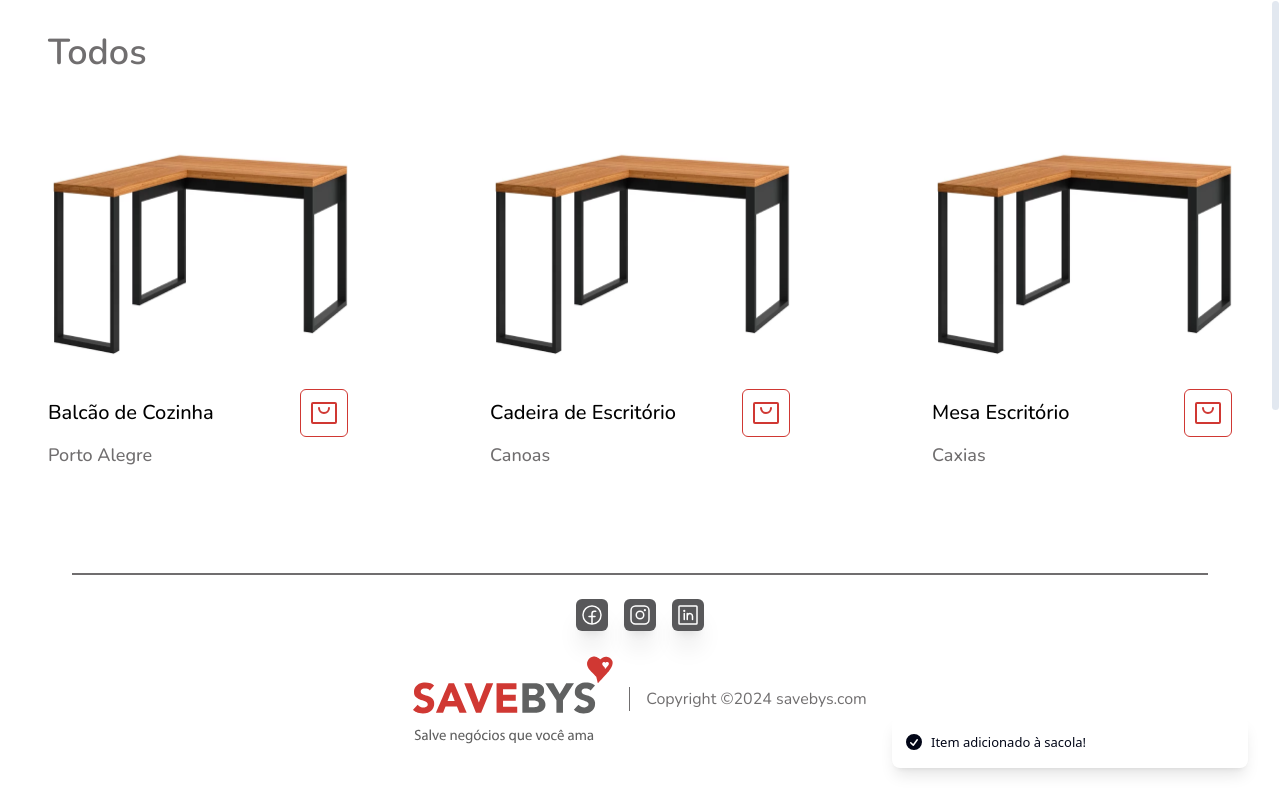
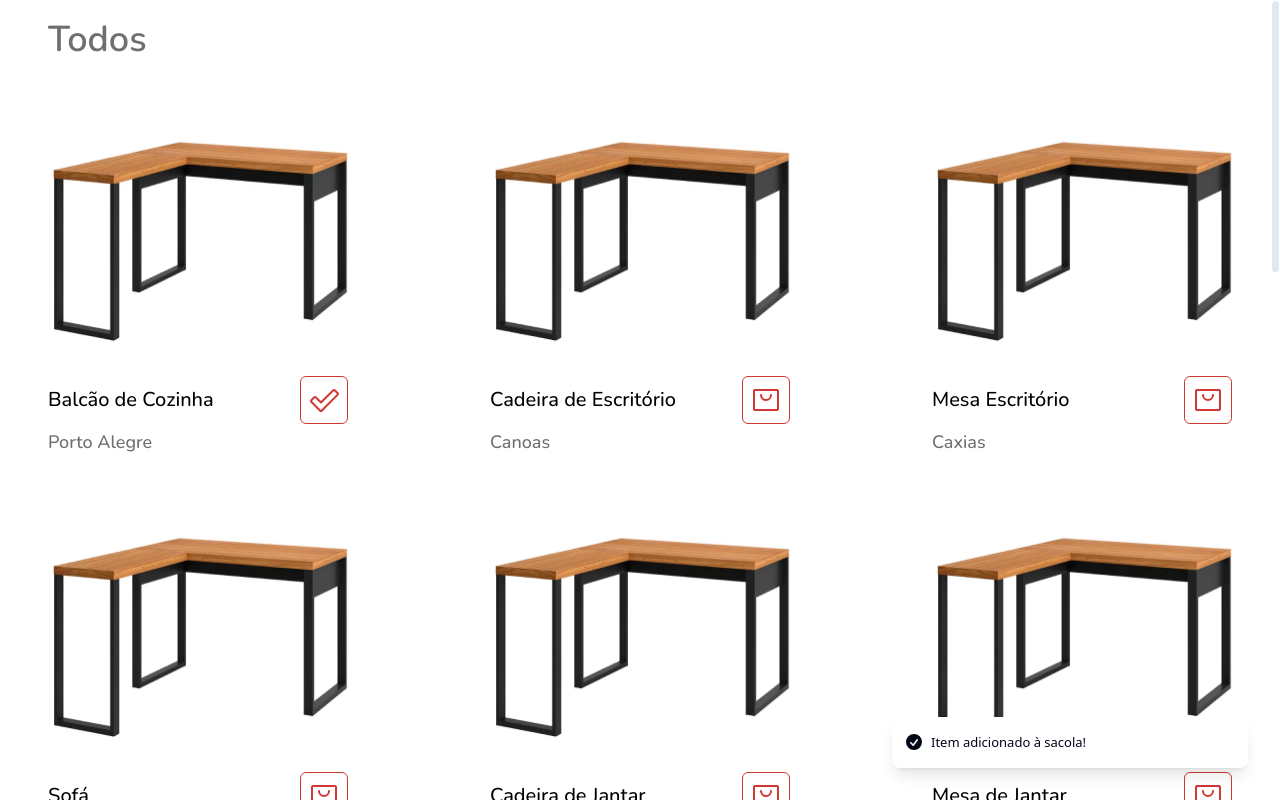
Before and after one commit to ycarlosedu/savebys, a Next.js app: page /fecomerciors/moveis-para-doacao in a window 1280 px wide. Both pictures are taken after a click on the button 324 px from the left and 413 px from the top of the page. Built offline with nearby package versions, Linux system fonts and the light colour scheme.

Commit message:
feat: product store

```diff
--- a/src/components/fecomerciors/ProductCard/intex.tsx
+++ b/src/components/fecomerciors/ProductCard/intex.tsx
@@ -2,20 +2,30 @@
 import Image from "next/image";
 import { ComponentProps } from "react";
 
-import Button from "@/components/Button";
 import { Tooltip, TooltipContent, TooltipTrigger } from "@/components/Tooltip";
 import { Product } from "@/services/fecomerciors";
+import useProductStore from "@/stores/productStore";
 import { toast } from "sonner";
 
-import { ShoppingBag } from "@phosphor-icons/react/dist/ssr";
+import { CheckFat, ShoppingBag } from "@phosphor-icons/react/dist/ssr";
 
 type Props = ComponentProps<"div"> & {
   furniture: Product;
 };
 export default function ProductCard({ furniture, ...rest }: Props) {
+  const { addProduct, removeProduct, products } = useProductStore();
+  const isProductInCart = products.some(
+    (product) => product.id === furniture.id
+  );
+
   const addToCart = (furniture: Product) => {
-    console.log("🚀 ~ addToCart ~ furniture:", furniture);
+    addProduct(furniture);
     toast.success("Item adicionado à sacola!");
+  };
+
+  const removeFromCart = (furniture: Product) => {
+    removeProduct(furniture.id);
+    toast.success("Item removido da sacola!");
   };
 
   return (
@@ -23,7 +33,7 @@ export default function ProductCard({ furniture, ...rest }: Props) {
       <Image
         src={furniture.image}
         className="rounded-lg w-[300px] h-[260px] object-fit"
-        alt="Imagem de um móvel"
+        alt={`Imagem do móvel: ${furniture.description}`}
         width={300}
         height={260}
       />
@@ -34,15 +44,26 @@ export default function ProductCard({ furniture, ...rest }: Props) {
           </p>
           <Tooltip>
             <TooltipTrigger asChild>
-              <Button
-                onClick={() => addToCart(furniture)}
-                color="secondary"
-                className="w-[48px] h-[48px] p-0"
+              <button
+                onClick={() =>
+                  isProductInCart
+                    ? removeFromCart(furniture)
+                    : addToCart(furniture)
+                }
+                className="link-btn-secondary w-[48px] h-[48px] p-0"
               >
-                <ShoppingBag size={32} />
-              </Button>
+                {isProductInCart ? (
+                  <CheckFat size={32} />
+                ) : (
+                  <ShoppingBag size={32} />
+                )}
+              </button>
             </TooltipTrigger>
-            <TooltipContent>Adicionar item à sacola</TooltipContent>
+            <TooltipContent>
+              {isProductInCart
+                ? "Remover item da sacola"
+                : "Adicionar item à sacola"}
+            </TooltipContent>
           </Tooltip>
         </div>
         <p className="font-medium text-lg">{furniture.city}</p>
--- a/src/constants.ts
+++ b/src/constants.ts
@@ -30,7 +30,8 @@ export const getLocalStorage = (
 
 export enum LOCAL_STORAGE {
   DONATOR = "donator",
-  DONATOR_ID = "donatorId"
+  DONATOR_ID = "donatorId",
+  PRODUCTS = "products"
 }
 
 export const REQUIRED = {
--- a/src/mock/fixtures/fecomerciors.json
+++ b/src/mock/fixtures/fecomerciors.json
@@ -27,6 +27,42 @@
         "city": "Caxias",
         "description": "Mesa Escritório",
         "image": "/images/furnitureExample.png"
+      },
+      {
+        "id": "4",
+        "city": "Porto Alegre",
+        "description": "Sofá",
+        "image": "/images/furnitureExample.png"
+      },
+      {
+        "id": "5",
+        "city": "Canoas",
+        "description": "Cadeira de Jantar",
+        "image": "/images/furnitureExample.png"
+      },
+      {
+        "id": "6",
+        "city": "Caxias",
+        "description": "Mesa de Jantar",
+        "image": "/images/furnitureExample.png"
+      },
+      {
+        "id": "7",
+        "city": "Porto Alegre",
+        "description": "Cama",
+        "image": "/images/furnitureExample.png"
+      },
+      {
+        "id": "8",
+        "city": "Canoas",
+        "description": "Guarda-Roupa",
+        "image": "/images/furnitureExample.png"
+      },
+      {
+        "id": "9",
+        "city": "Caxias",
+        "description": "Cômoda",
+        "image": "/images/furnitureExample.png"
       }
     ]
   }
--- /dev/null
+++ b/src/stores/productStore.ts
@@ -0,0 +1,38 @@
+import { Product } from "@/services/fecomerciors";
+import { create } from "zustand";
+
+import { getLocalStorage, LOCAL_STORAGE, setLocalStorage } from "@/constants";
+
+const initialState = {
+  products: getLocalStorage(LOCAL_STORAGE.PRODUCTS, []) as Product[]
+};
+
+type InitialState = typeof initialState;
+
+type Store = InitialState & {
+  addProduct: (product: Product) => void;
+  removeProduct: (id: Product["id"]) => void;
+};
+
+const useProductStore = create<Store>((set, get) => ({
+  ...initialState,
+  addProduct: (product) => {
+    const newProducts = [...get().products, product];
+    setLocalStorage(LOCAL_STORAGE.PRODUCTS, newProducts);
+    set({
+      products: newProducts
+    });
+  },
+  removeProduct: (id) => {
+    const newProducts = get().products.filter((product) => product.id !== id);
+    setLocalStorage(LOCAL_STORAGE.PRODUCTS, newProducts);
+    set({
+      products: newProducts
+    });
+  },
+  reset: () => {
+    set(initialState);
+  }
+}));
+
+export default useProductStore;
```
